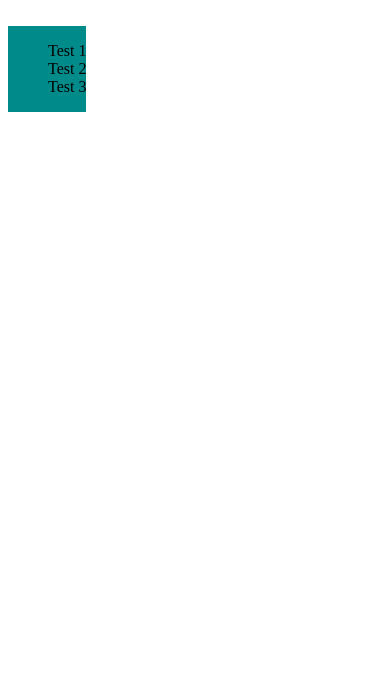
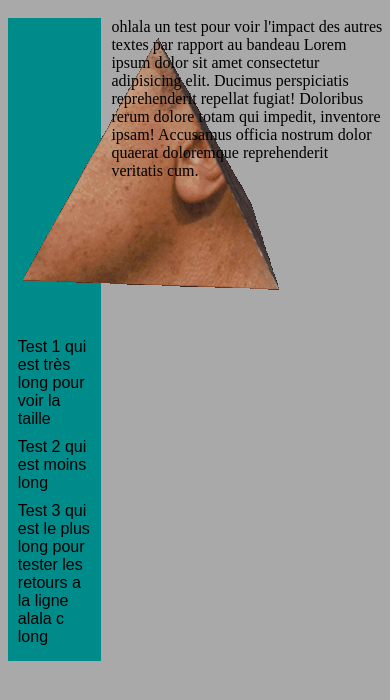
Before and after one commit to IntechP3/Auditpro, a plain HTML site: page index.html in a window 390 px wide. Drawn offline with Linux system fonts and the light colour scheme.

Commit message:
test d'actu
Fait :
- rendre le bandeau latéral actu responsif par rapport au contenu du site

A faire :
- rendre le contenu lateral responsif par rapport a la taille / rendre hamburger?
- rendre l'image du bandeau responsive / la supprimer si le vw est trop petit

```diff
--- a/index.html
+++ b/index.html
@@ -19,14 +19,15 @@
 
         <!-- Bandeau Actu V.1-->
         <div class="actu">
-            <ul class="listeActu">
-                <li> Test 1 </li>
-                <li> Test 2 </li>
-                <li> Test 3 </li>
+            <img src="19f.gif" alt="">
+            <ul class="ulActu">
+                <li  class="listeActu"> Test 1 qui est très long pour voir la taille </li>
+                <li  class="listeActu"> Test 2 qui est moins long</li>
+                <li  class="listeActu"> Test 3 qui est le plus long pour tester les retours a la ligne alala c long</li>
             </ul>
         </div>
         <div class="text1">
-
+            ohlala un test pour voir l'impact des autres textes par rapport au bandeau Lorem ipsum dolor sit amet consectetur adipisicing elit. Ducimus perspiciatis reprehenderit repellat fugiat! Doloribus rerum dolore totam qui impedit, inventore ipsam! Accusamus officia nostrum dolor quaerat doloremque reprehenderit veritatis cum.
         </div>
     </div>
 </body>
--- a/style.css
+++ b/style.css
@@ -1,12 +1,32 @@
 .body-actu{
     display: flex;
-    align-items: center;
+    align-items: flex-start;
+    height: 100%;
 }
 
 .actu{
     background-color: darkcyan;
+    width: 25%;
+    margin-right: 10px;
+    font-family: fantasy;
+    font-variant: normal;
 }
 
 .listeActu{
     list-style-type: none;
+    padding-top: 5px;
+    padding-bottom: 5px;
 }
+
+.ulActu{
+    padding: 10px;
+    margin: 0px;
+}
+
+body{
+    padding-left: 2vw;
+    padding-right: 2vw;
+    background-color: darkgray;
+    margin: 0px;
+    height: 100vh;
+}
```
Also changed, not shown: 19f.gif (added).
